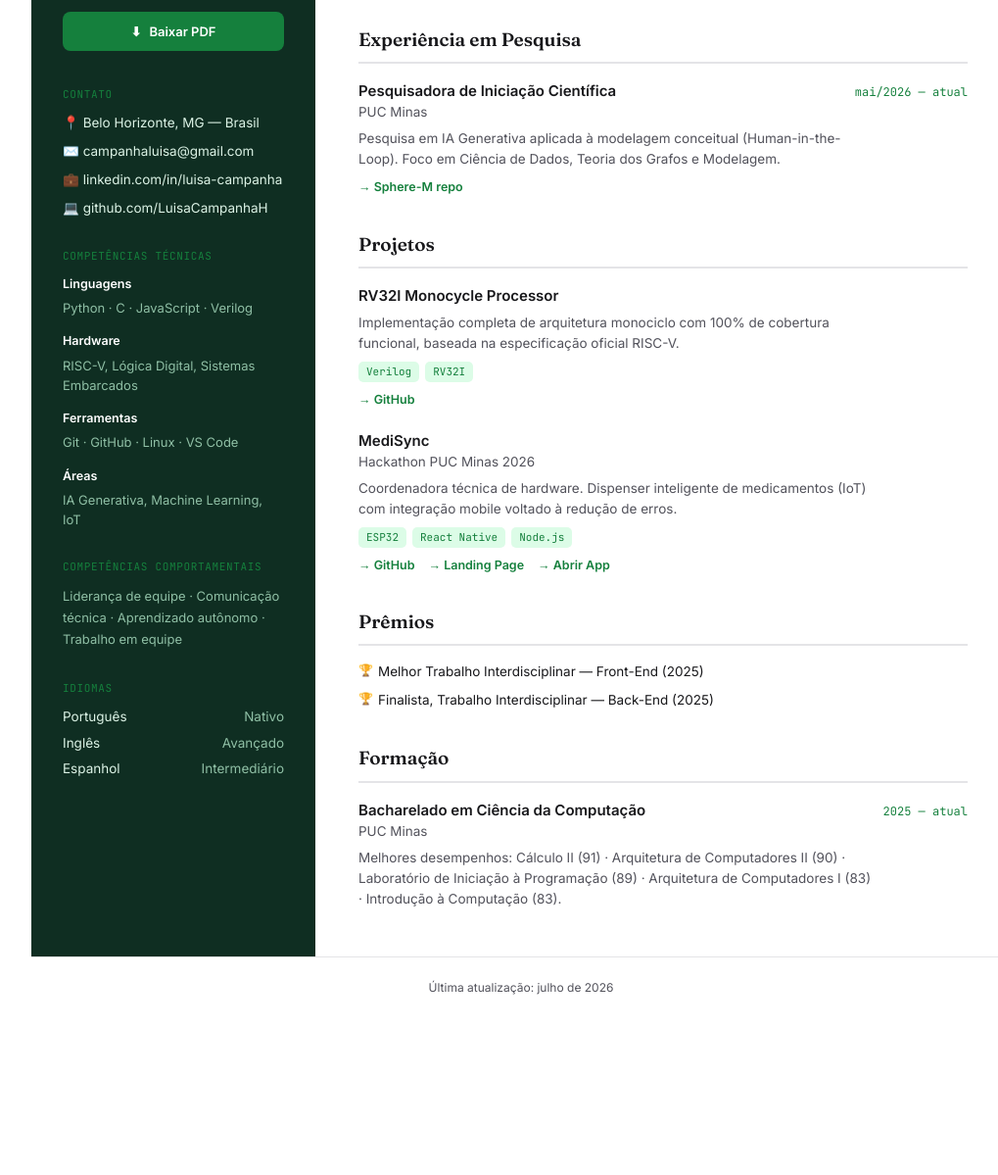
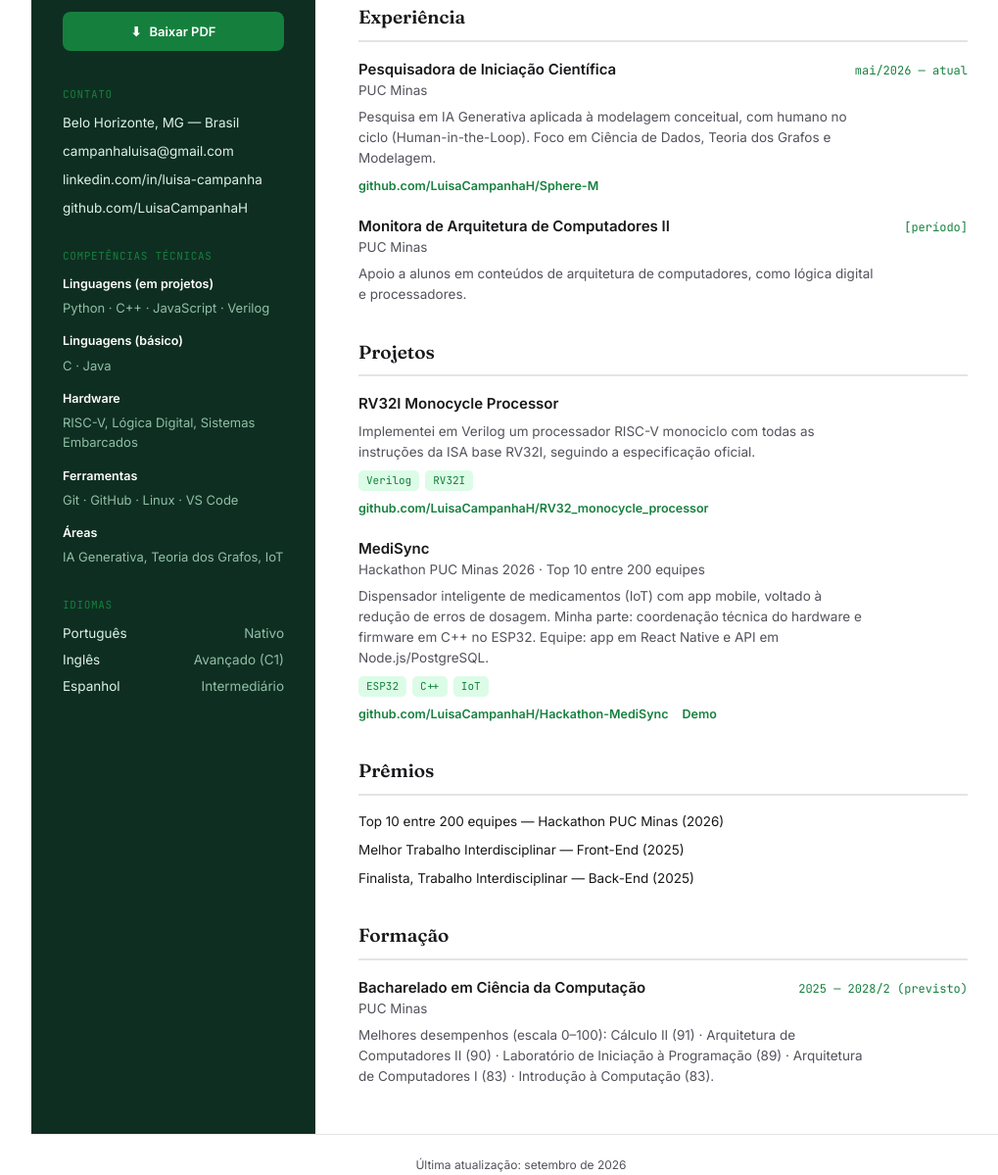
Before and after one commit to LuisaCampanhaH/resume, a plain HTML site: page index.html in a window 1280 px wide. Shown: the part 269-1468 px from the top of the page at 98% size, without its empty margins (108-1127 px from the left). Before the commit the page ends 1308 px from the top, so only its background shows below. Drawn offline with Linux system fonts and the light colour scheme.

Commit message:
Update index.html

```diff
--- a/index.html
+++ b/index.html
@@ -27,7 +27,7 @@
     -webkit-font-smoothing:antialiased;
   }
 
-  /* ---- language toggle: single source of truth ---- */
+  /* ---- troca de idioma: uma única fonte de verdade ---- */
   [data-lang="en"]{display:none;}
   body.show-en [data-lang="pt"]{display:none;}
   body.show-en [data-lang="en"]{display:inline;}
@@ -48,7 +48,7 @@
   }
   .lang-toggle{
     display:inline-flex;
-    border:1px solid rgba(228,228,245,0.25);
+    border:1px solid rgba(220,243,230,0.25);
     border-radius:999px;
     overflow:hidden;
     margin-bottom:32px;
@@ -64,10 +64,7 @@
     font-family:inherit;
     font-size:inherit;
   }
-  .lang-toggle button.active{
-    background:var(--accent);
-    color:#fff;
-  }
+  .lang-toggle button.active{background:var(--accent); color:#fff;}
   .name{
     font-family:'Fraunces', serif;
     font-size:30px;
@@ -83,11 +80,7 @@
     margin-bottom:6px;
   }
   .prompt::before{content:"$ "; opacity:0.6;}
-  .tagline{
-    font-size:14px;
-    color:var(--text-sidebar-muted);
-    margin-bottom:28px;
-  }
+  .tagline{font-size:14px; color:var(--text-sidebar-muted); margin-bottom:28px;}
   .btn-pdf{
     display:flex;
     align-items:center;
@@ -172,19 +165,7 @@
   .entry-links a:hover{text-decoration:underline;}
 
   .awards-list{list-style:none;}
-  .awards-list li{
-    font-size:13.5px;
-    padding-left:20px;
-    position:relative;
-    margin-bottom:8px;
-    color:var(--text-main);
-  }
-  .awards-list li::before{
-    content:"🏆";
-    position:absolute;
-    left:0;
-    font-size:12px;
-  }
+  .awards-list li{font-size:13.5px; margin-bottom:8px; color:var(--text-main);}
 
   footer{
     grid-column:1 / -1;
@@ -201,12 +182,17 @@
     .main{padding:32px 24px;}
   }
 
+  /* ---------- IMPRESSÃO / PDF ---------- */
+  @page{size:A4; margin:12mm;}
   @media print{
     .lang-toggle, .btn-pdf{display:none;}
-    .page{grid-template-columns:220px 1fr; max-width:100%;}
-    .sidebar{background:#fff !important; color:#000; border-right:1px solid #ccc;}
+    .prompt{display:none;}                      /* o "$ whoami" fica só no site */
+    .page{grid-template-columns:220px 1fr; max-width:100%; min-height:0;}
+    .sidebar{background:#fff !important; color:#000; border-right:1px solid #ccc; padding:0 20px 0 0;}
+    .main{padding:0 0 0 24px;}
     .name, .side-label, .skill-group h4{color:#000 !important;}
     .tagline, .contact-list a, .skill-group p, .lang-row .level{color:#333 !important;}
+    .entry{break-inside:avoid;}                 /* não corta um item entre páginas */
     body{background:#fff;}
   }
 </style>
@@ -220,31 +206,35 @@
       <button id="btn-en" onclick="setLang('en')">EN</button>
     </div>
 
-    <div class="name">Luisa<br>Campanha</div>
+    <h1 class="name">Luisa<br>Campanha</h1>
     <div class="prompt">whoami</div>
     <div class="tagline">
       <span data-lang="pt">Estudante de Ciência da Computação · PUC Minas</span><span data-lang="en">Computer Science Student · PUC Minas</span>
     </div>
 
-    <a class="btn-pdf" href="./assets/Luisa_Campanha_Resume.pdf" download>
+    <a id="pdf-link" class="btn-pdf" href="./assets/Luisa_Campanha_Resume_PT.pdf" download>
       ⬇ <span data-lang="pt">Baixar PDF</span><span data-lang="en">Download PDF</span>
     </a>
 
     <div class="side-section">
       <div class="side-label"><span data-lang="pt">Contato</span><span data-lang="en">Contact</span></div>
       <ul class="contact-list">
-        <li>📍 Belo Horizonte, MG — Brasil</li>
-        <li>✉️ <a href="mailto:campanhaluisa@gmail.com">campanhaluisa@gmail.com</a></li>
-        <li>💼 <a href="https://linkedin.com/in/luisa-campanha" target="_blank">linkedin.com/in/luisa-campanha</a></li>
-        <li>💻 <a href="https://github.com/LuisaCampanhaH" target="_blank">github.com/LuisaCampanhaH</a></li>
+        <li>Belo Horizonte, MG — Brasil</li>
+        <li><a href="mailto:campanhaluisa@gmail.com">campanhaluisa@gmail.com</a></li>
+        <li><a href="https://linkedin.com/in/luisa-campanha" target="_blank">linkedin.com/in/luisa-campanha</a></li>
+        <li><a href="https://github.com/LuisaCampanhaH" target="_blank">github.com/LuisaCampanhaH</a></li>
       </ul>
     </div>
 
     <div class="side-section">
       <div class="side-label"><span data-lang="pt">Competências Técnicas</span><span data-lang="en">Technical Skills</span></div>
       <div class="skill-group">
-        <h4><span data-lang="pt">Linguagens</span><span data-lang="en">Languages</span></h4>
-        <p>Python · C · JavaScript · Verilog</p>
+        <h4><span data-lang="pt">Linguagens (em projetos)</span><span data-lang="en">Languages (used in projects)</span></h4>
+        <p>Python · C++ · JavaScript · Verilog</p>
+      </div>
+      <div class="skill-group">
+        <h4><span data-lang="pt">Linguagens (básico)</span><span data-lang="en">Languages (basic)</span></h4>
+        <p>C · Java</p>
       </div>
       <div class="skill-group">
         <h4>Hardware</h4>
@@ -256,15 +246,8 @@
       </div>
       <div class="skill-group">
         <h4><span data-lang="pt">Áreas</span><span data-lang="en">Areas</span></h4>
-        <p><span data-lang="pt">IA Generativa, Machine Learning, IoT</span><span data-lang="en">Generative AI, Machine Learning, IoT</span></p>
+        <p><span data-lang="pt">IA Generativa, Teoria dos Grafos, IoT</span><span data-lang="en">Generative AI, Graph Theory, IoT</span></p>
       </div>
-    </div>
-
-    <div class="side-section">
-      <div class="side-label"><span data-lang="pt">Competências Comportamentais</span><span data-lang="en">Core Strengths</span></div>
-      <p style="font-size:13px; color:var(--text-sidebar-muted); line-height:1.7;">
-        <span data-lang="pt">Liderança de equipe · Comunicação técnica · Aprendizado autônomo · Trabalho em equipe</span><span data-lang="en">Team leadership · Technical communication · Self-directed learning · Teamwork</span>
-      </p>
     </div>
 
     <div class="side-section" style="margin-bottom:0;">
@@ -275,7 +258,7 @@
       </div>
       <div class="lang-row">
         <span><span data-lang="pt">Inglês</span><span data-lang="en">English</span></span>
-        <span class="level"><span data-lang="pt">Avançado</span><span data-lang="en">Advanced</span></span>
+        <span class="level"><span data-lang="pt">Avançado (C1)</span><span data-lang="en">Advanced (C1)</span></span>
       </div>
       <div class="lang-row">
         <span><span data-lang="pt">Espanhol</span><span data-lang="en">Spanish</span></span>
@@ -289,12 +272,13 @@
     <section class="section summary">
       <h2><span data-lang="pt">Resumo Profissional</span><span data-lang="en">Professional Summary</span></h2>
       <p>
-        <span data-lang="pt">Estudante do 4º período de Ciência da Computação da PUC Minas, com sólido desempenho em Arquitetura de Computadores I e II e experiência prática no desenvolvimento de um processador RISC-V em Verilog. Atualmente participo de pesquisa em Inteligência Artificial Generativa e modelagem conceitual, desenvolvendo capacidade analítica e de resolução de problemas. Busco atuar como monitora, compartilhando conhecimentos técnicos com dedicação, organização e espírito colaborativo.</span><span data-lang="en">4th-semester Computer Science student at PUC Minas, with strong performance in Computer Architecture I & II and hands-on experience building a RISC-V processor in Verilog. Currently researching Generative AI applied to conceptual modeling, developing strong analytical and problem-solving skills. Looking to work as a teaching assistant, sharing technical knowledge with dedication, organization, and a collaborative spirit.</span>
+        <span data-lang="pt">Estudante do 4º período de Ciência da Computação na PUC Minas (formatura prevista: 2028/2), com interesse em cibersegurança, IA e arquitetura de computadores. Pesquisadora de Iniciação Científica em IA Generativa aplicada à modelagem conceitual, autora de um processador RISC-V em Verilog e monitora de Arquitetura de Computadores II. Top 10 entre 200 equipes em hackathon, responsável pelo firmware IoT. Busco estágio remoto ou híbrido.</span><span data-lang="en">4th-semester Computer Science student at PUC Minas (expected graduation: 2028/2), interested in cybersecurity, AI, and computer architecture. Undergraduate researcher in Generative AI applied to conceptual modeling, author of a RISC-V processor in Verilog, and teaching assistant for Computer Architecture II. Top 10 out of 200 teams in a hackathon, responsible for the IoT firmware. Seeking a remote or hybrid internship.</span>
       </p>
     </section>
 
     <section class="section">
-      <h2><span data-lang="pt">Experiência em Pesquisa</span><span data-lang="en">Research Experience</span></h2>
+      <h2><span data-lang="pt">Experiência</span><span data-lang="en">Experience</span></h2>
+
       <div class="entry">
         <div class="entry-head">
           <div>
@@ -303,10 +287,24 @@
           </div>
           <div class="entry-date"><span data-lang="pt">mai/2026 — atual</span><span data-lang="en">May 2026 — present</span></div>
         </div>
-        <p><span data-lang="pt">Pesquisa em IA Generativa aplicada à modelagem conceitual (Human-in-the-Loop). Foco em Ciência de Dados, Teoria dos Grafos e Modelagem.</span><span data-lang="en">Research on Generative AI applied to conceptual modeling (Human-in-the-Loop). Focus on Data Science, Graph Theory, and Modeling.</span></p>
+        <!-- PREENCHER: acrescente ao parágrafo abaixo o que você constrói ou analisa de fato
+             (ferramentas, dados, resultado). Só escreva o que você consegue explicar em entrevista. -->
+        <p><span data-lang="pt">Pesquisa em IA Generativa aplicada à modelagem conceitual, com humano no ciclo (Human-in-the-Loop). Foco em Ciência de Dados, Teoria dos Grafos e Modelagem.</span><span data-lang="en">Research on Generative AI applied to conceptual modeling with a human in the loop (Human-in-the-Loop). Focus on Data Science, Graph Theory, and Modeling.</span></p>
         <div class="entry-links">
-          <a href="https://github.com/LuisaCampanhaH/Sphere-M" target="_blank">→ Sphere-M repo</a>
+          <a href="https://github.com/LuisaCampanhaH/Sphere-M" target="_blank">github.com/LuisaCampanhaH/Sphere-M</a>
         </div>
+      </div>
+
+      <div class="entry">
+        <div class="entry-head">
+          <div>
+            <div class="entry-title"><span data-lang="pt">Monitora de Arquitetura de Computadores II</span><span data-lang="en">Teaching Assistant, Computer Architecture II</span></div>
+            <div class="entry-org">PUC Minas</div>
+          </div>
+          <!-- PREENCHER: período da monitoria, por exemplo "2026/2 — atual" -->
+          <div class="entry-date"><span data-lang="pt">[período]</span><span data-lang="en">[period]</span></div>
+        </div>
+        <p><span data-lang="pt">Apoio a alunos em conteúdos de arquitetura de computadores, como lógica digital e processadores.</span><span data-lang="en">Support for students in computer architecture topics such as digital logic and processors.</span></p>
       </div>
     </section>
 
@@ -317,10 +315,10 @@
         <div class="entry-head">
           <div class="entry-title">RV32I Monocycle Processor</div>
         </div>
-        <p><span data-lang="pt">Implementação completa de arquitetura monociclo com 100% de cobertura funcional, baseada na especificação oficial RISC-V.</span><span data-lang="en">Complete single-cycle architecture implementation with 100% functional coverage, based on the official RISC-V specification.</span></p>
+        <p><span data-lang="pt">Implementei em Verilog um processador RISC-V monociclo com todas as instruções da ISA base RV32I, seguindo a especificação oficial.</span><span data-lang="en">Implemented a single-cycle RISC-V processor in Verilog covering every instruction of the RV32I base ISA, following the official specification.</span></p>
         <div class="tags"><span class="tag">Verilog</span><span class="tag">RV32I</span></div>
         <div class="entry-links">
-          <a href="https://github.com/LuisaCampanhaH/RV32_monocycle_processor" target="_blank">→ GitHub</a>
+          <a href="https://github.com/LuisaCampanhaH/RV32_monocycle_processor" target="_blank">github.com/LuisaCampanhaH/RV32_monocycle_processor</a>
         </div>
       </div>
 
@@ -328,15 +326,14 @@
         <div class="entry-head">
           <div>
             <div class="entry-title">MediSync</div>
-            <div class="entry-org"><span data-lang="pt">Hackathon PUC Minas 2026</span><span data-lang="en">PUC Minas Hackathon 2026</span></div>
+            <div class="entry-org"><span data-lang="pt">Hackathon PUC Minas 2026 · Top 10 entre 200 equipes</span><span data-lang="en">PUC Minas Hackathon 2026 · Top 10 out of 200 teams</span></div>
           </div>
         </div>
-        <p><span data-lang="pt">Coordenadora técnica de hardware. Dispenser inteligente de medicamentos (IoT) com integração mobile voltado à redução de erros.</span><span data-lang="en">Technical hardware lead. Smart medication dispenser (IoT) with mobile integration focused on reducing dosing errors.</span></p>
-        <div class="tags"><span class="tag">ESP32</span><span class="tag">React Native</span><span class="tag">Node.js</span></div>
+        <p><span data-lang="pt">Dispensador inteligente de medicamentos (IoT) com app mobile, voltado à redução de erros de dosagem. Minha parte: coordenação técnica do hardware e firmware em C++ no ESP32. Equipe: app em React Native e API em Node.js/PostgreSQL.</span><span data-lang="en">Smart medication dispenser (IoT) with a mobile app, aimed at reducing dosing errors. My part: technical lead for the hardware and C++ firmware on the ESP32. Team: React Native app and Node.js/PostgreSQL API.</span></p>
+        <div class="tags"><span class="tag">ESP32</span><span class="tag">C++</span><span class="tag">IoT</span></div>
         <div class="entry-links">
-          <a href="https://github.com/LuisaCampanhaH/Hackathon-MediSync" target="_blank">→ GitHub</a>
-          <a href="https://luisacampanhah.github.io/Hackathon-MediSync/" target="_blank">→ <span data-lang="pt">Landing Page</span><span data-lang="en">Landing Page</span></a>
-          <a href="https://hackathon-medi-sync.vercel.app/" target="_blank">→ <span data-lang="pt">Abrir App</span><span data-lang="en">Open App</span></a>
+          <a href="https://github.com/LuisaCampanhaH/Hackathon-MediSync" target="_blank">github.com/LuisaCampanhaH/Hackathon-MediSync</a>
+          <a href="https://hackathon-medi-sync.vercel.app/" target="_blank"><span data-lang="pt">Demo</span><span data-lang="en">Demo</span></a>
         </div>
       </div>
     </section>
@@ -344,8 +341,9 @@
     <section class="section">
       <h2><span data-lang="pt">Prêmios</span><span data-lang="en">Awards</span></h2>
       <ul class="awards-list">
-        <li><span data-lang="pt">Melhor Trabalho Interdisciplinar</span><span data-lang="en">Best Interdisciplinary Project</span> — Front-End (2025)</li>
-        <li><span data-lang="pt">Finalista, Trabalho Interdisciplinar</span><span data-lang="en">Finalist, Interdisciplinary Project</span> — Back-End (2025)</li>
+        <li><span data-lang="pt">Top 10 entre 200 equipes — Hackathon PUC Minas (2026)</span><span data-lang="en">Top 10 out of 200 teams — PUC Minas Hackathon (2026)</span></li>
+        <li><span data-lang="pt">Melhor Trabalho Interdisciplinar — Front-End (2025)</span><span data-lang="en">Best Interdisciplinary Project — Front-End (2025)</span></li>
+        <li><span data-lang="pt">Finalista, Trabalho Interdisciplinar — Back-End (2025)</span><span data-lang="en">Finalist, Interdisciplinary Project — Back-End (2025)</span></li>
       </ul>
     </section>
 
@@ -357,25 +355,32 @@
             <div class="entry-title"><span data-lang="pt">Bacharelado em Ciência da Computação</span><span data-lang="en">B.Sc. in Computer Science</span></div>
             <div class="entry-org">PUC Minas</div>
           </div>
-          <div class="entry-date"><span data-lang="pt">2025 — atual</span><span data-lang="en">2025 — present</span></div>
+          <div class="entry-date"><span data-lang="pt">2025 — 2028/2 (previsto)</span><span data-lang="en">2025 — 2028/2 (expected)</span></div>
         </div>
-        <p><span data-lang="pt">Melhores desempenhos: Cálculo II (91) · Arquitetura de Computadores II (90) · Laboratório de Iniciação à Programação (89) · Arquitetura de Computadores I (83) · Introdução à Computação (83).</span><span data-lang="en">Top grades: Calculus II (91) · Computer Architecture II (90) · Intro to Programming Lab (89) · Computer Architecture I (83) · Intro to Computing (83).</span></p>
+        <p><span data-lang="pt">Melhores desempenhos (escala 0–100): Cálculo II (91) · Arquitetura de Computadores II (90) · Laboratório de Iniciação à Programação (89) · Arquitetura de Computadores I (83) · Introdução à Computação (83).</span><span data-lang="en">Top grades (0–100 scale): Calculus II (91) · Computer Architecture II (90) · Intro to Programming Lab (89) · Computer Architecture I (83) · Intro to Computing (83).</span></p>
       </div>
     </section>
 
   </main>
 
   <footer>
-    <span data-lang="pt">Última atualização: julho de 2026</span><span data-lang="en">Last updated: July 2026</span>
+    <span data-lang="pt">Última atualização: setembro de 2026</span><span data-lang="en">Last updated: September 2026</span>
   </footer>
 </div>
 
 <script>
 function setLang(lang){
   document.body.classList.toggle('show-en', lang === 'en');
+  document.documentElement.lang = lang === 'en' ? 'en' : 'pt-BR';
   document.getElementById('btn-pt').classList.toggle('active', lang === 'pt');
   document.getElementById('btn-en').classList.toggle('active', lang === 'en');
+  document.getElementById('pdf-link').href = lang === 'en'
+    ? './assets/Luisa_Campanha_Resume_EN.pdf'
+    : './assets/Luisa_Campanha_Resume_PT.pdf';
 }
+
+// abre já em inglês com  seusite/?lang=en
+setLang(new URLSearchParams(location.search).get('lang') === 'en' ? 'en' : 'pt');
 </script>
 
 </body>
```
